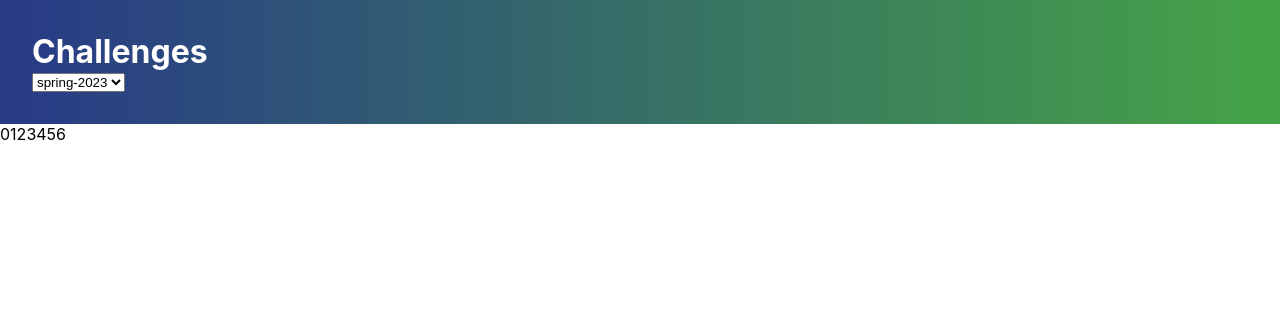
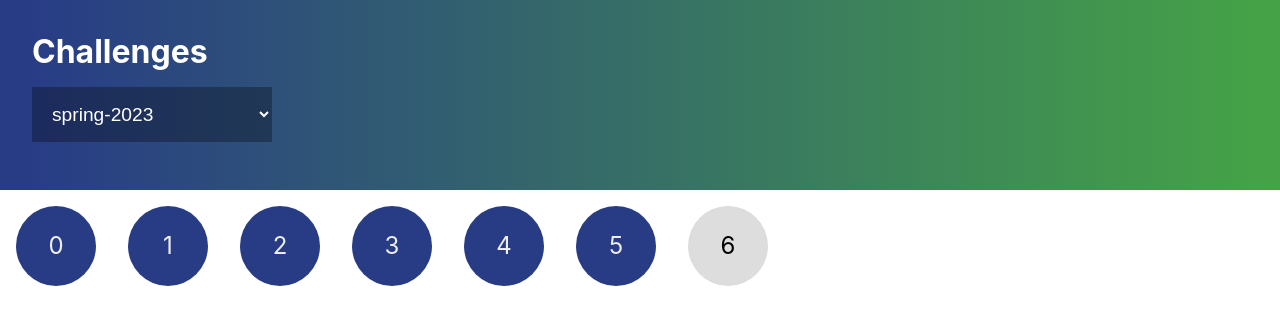
Before and after one commit to gdscashesi/ashesi-hackers-league, a React (Create React App) app: page /challenges in a window 1280 px wide. Shown: the top 324 px of the page. Built offline with nearby package versions, Linux system fonts and the light colour scheme; a web font is replaced by a local one.

Commit message:
create bubble styles

```diff
--- a/src/pages/challenges/Challenges.js
+++ b/src/pages/challenges/Challenges.js
@@ -8,8 +8,6 @@ const Challenges = () => {
   const [currentSeason, setCurrentSeason] = useState("spring-2023");
   const challengesCount = 7;
   const totalCount = 12;
-  const BUBBLE_AVAILABLE = "bubbleAvailable";
-  const BUBBLE_UNAVAILABLE = "bubbleUnavailable";
 
   return (
     <div className={challengesStyles.wrapper}>
@@ -35,11 +33,9 @@ const Challenges = () => {
               key={id}
               route={`/${currentSeason}/${id}`}
               id={id}
-              css={`
-                ${id > totalCount - challengesCount
-                  ? BUBBLE_UNAVAILABLE
-                  : BUBBLE_AVAILABLE}
-              `}
+              st={`${
+                id > totalCount - challengesCount ? "bubbleGrey" : "bubble"
+              }`}
             />
           ))}
       </div>
--- a/src/pages/challenges/challenge-bubble/ChallengeBubble.js
+++ b/src/pages/challenges/challenge-bubble/ChallengeBubble.js
@@ -2,15 +2,10 @@ import { Link } from "react-router-dom";
 
 import challengeBubbleStyles from "./challenge-bubble.module.scss";
 
-const ChallengeBubble = ({ id, route, css }) => {
-  const BOBBLE_AVAILABLE = "bubble";
+const ChallengeBubble = ({ id, route, st }) => {
   return (
-    <div className={challengeBubbleStyles[css]}>
-      {css === BOBBLE_AVAILABLE ? (
-        <Link to={route}>{id}</Link>
-      ) : (
-        <div>{id}</div>
-      )}
+    <div className={challengeBubbleStyles[st]}>
+      {st === "bubble" ? <Link to={route}>{id}</Link> : <div>{id}</div>}
     </div>
   );
 };
--- a/src/pages/challenges/challenge-bubble/challenge-bubble.module.scss
+++ b/src/pages/challenges/challenge-bubble/challenge-bubble.module.scss
@@ -7,7 +7,7 @@
   font-size: 1.5rem;
 }
 
-.bubbleAvailable {
+.bubble {
   margin: 1rem;
   background-color: var(--gradient-blue);
   border-radius: 50%;
@@ -25,7 +25,7 @@
   }
 }
 
-.bubbleUnavailable {
+.bubbleGrey {
   @extend .shape;
   background-color: #ddd;
   margin: 1rem;
--- a/src/pages/challenges/challenges.module.scss
+++ b/src/pages/challenges/challenges.module.scss
@@ -23,23 +23,20 @@ h1 {
   align-content: flex-start;
 }
 
-.challengeBubble {
+select {
+  padding: 1rem;
+  background-color: rgba(0, 0, 0, 0.3);
   color: white;
-  text-align: center;
-  background-color: #283c86;
-  border-radius: 50%;
-  margin: 1rem;
-  font-size: 1.5rem;
+  border: none;
+  font-size: 1.2rem;
+  width: 15rem;
+  outline: none;
+  margin: 1rem 0;
+  cursor: pointer;
 
-  a {
-    display: inline-block;
-    height: 5rem;
-    width: 5rem;
-    line-height: 5rem;
-    color: white;
-
-    &:hover {
-      background-color: #fafafa;
-    }
+  option {
+    background-color: #333;
+    padding: 1rem;
+    cursor: pointer;
   }
 }
```
